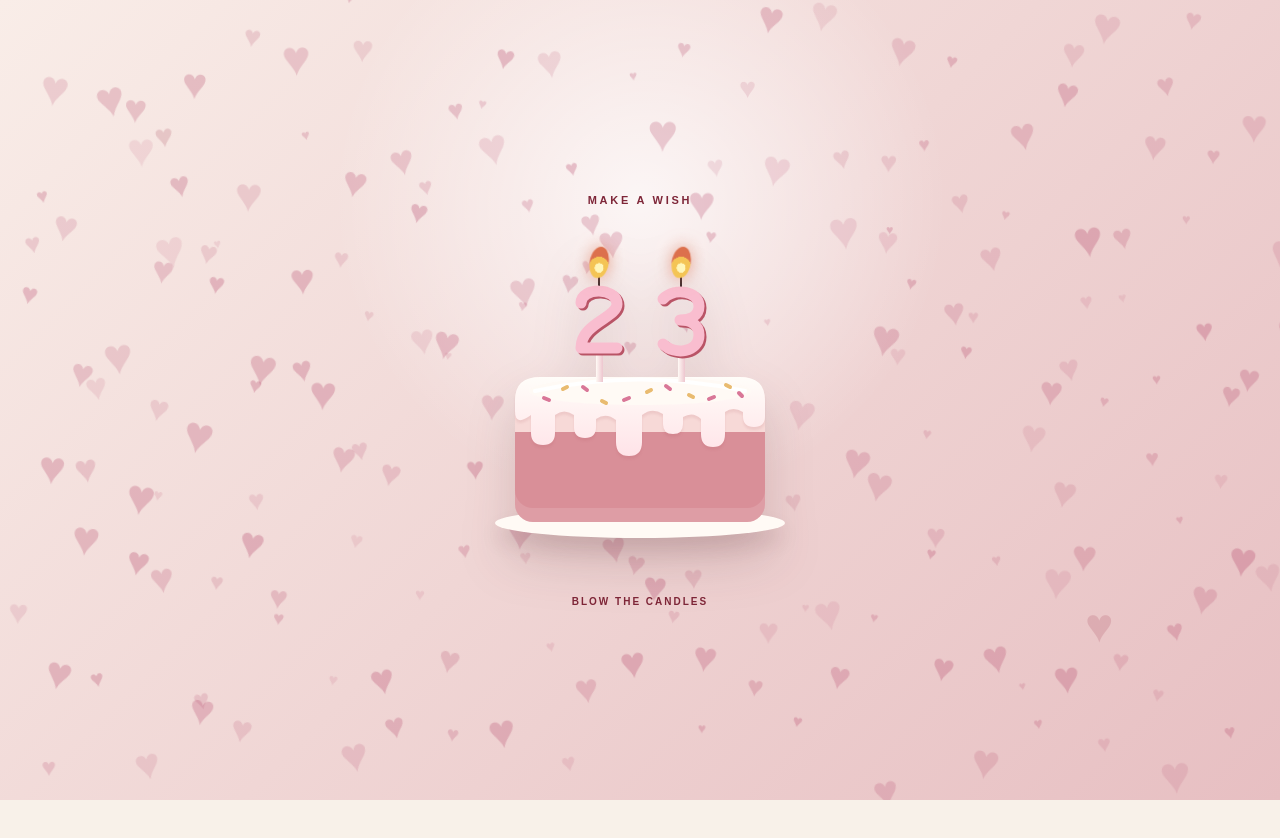
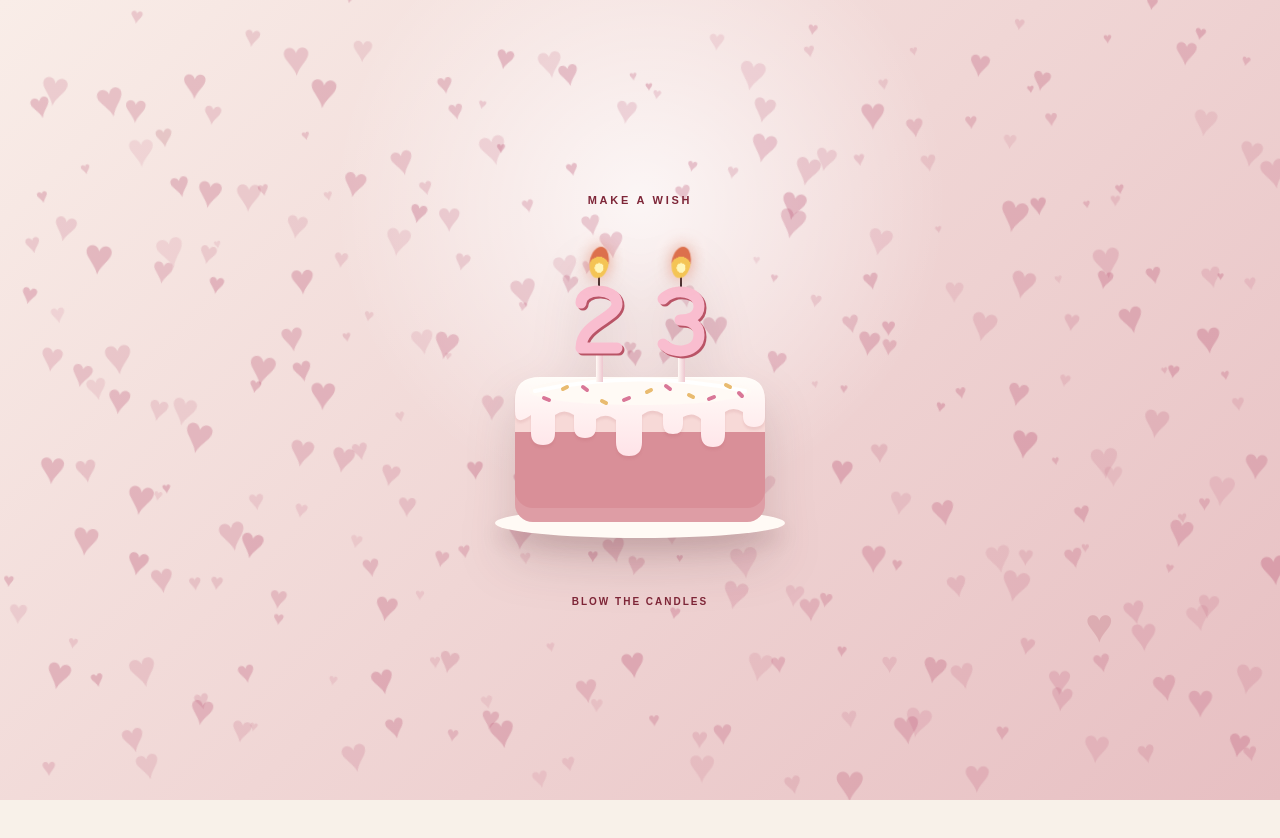
Before and after one commit to HaNguyen03/bum_birthday, a Next.js app: page / in a window 1280 px wide. Shown: the top 838 px of the page. Built offline with nearby package versions, Linux system fonts and the light colour scheme.

Commit message:
more heart

```diff
--- a/app/page.tsx
+++ b/app/page.tsx
@@ -33,7 +33,7 @@ function heartSpread(index: number, base: number) {
 }
 
 function FloatingHearts({ soft = false }: { soft?: boolean }) {
-  const count = soft ? 72 : 200;
+  const count = soft ? 72 : 300;
   const sideSize = Math.ceil(count / 2);
 
   return (
```
